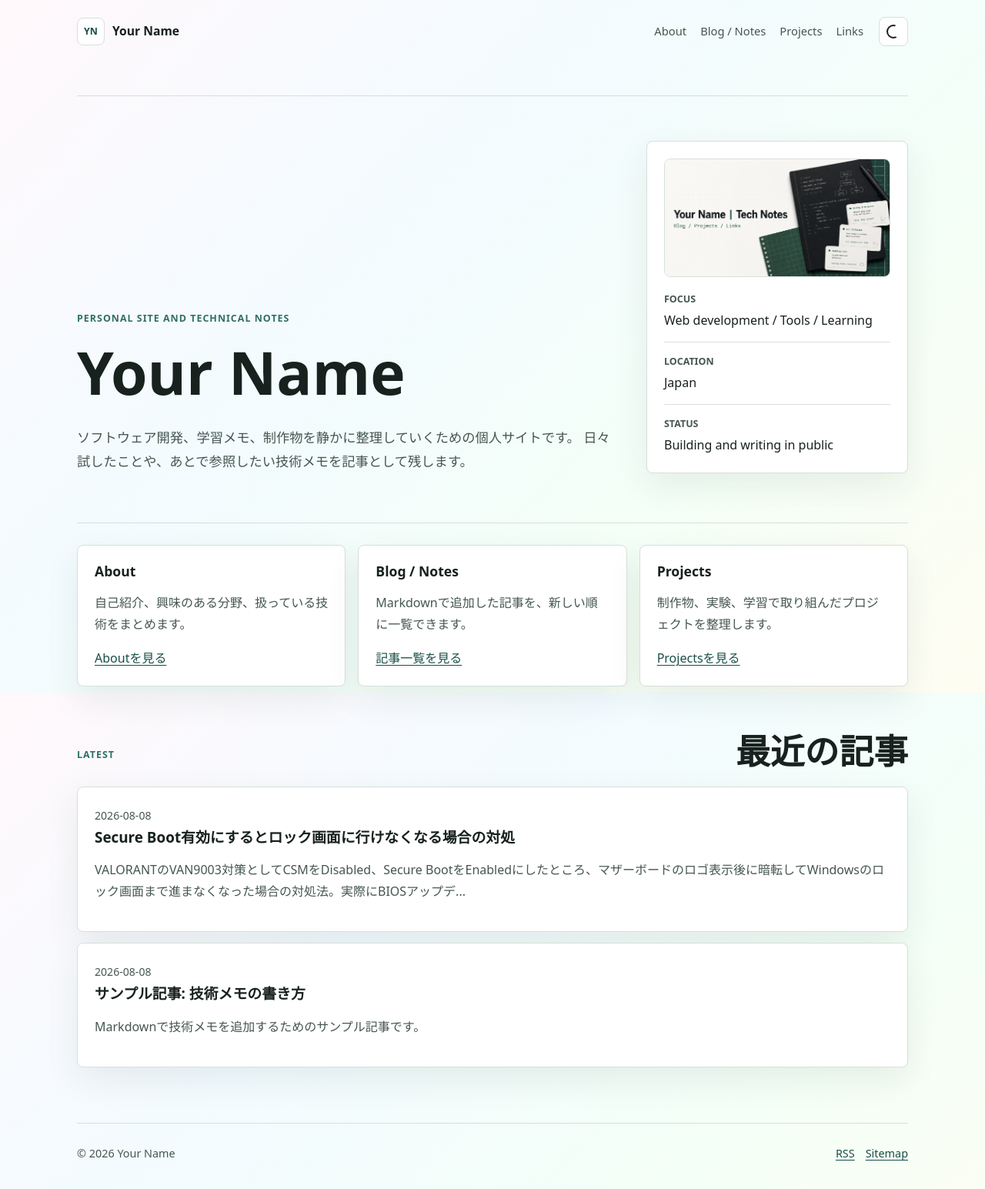
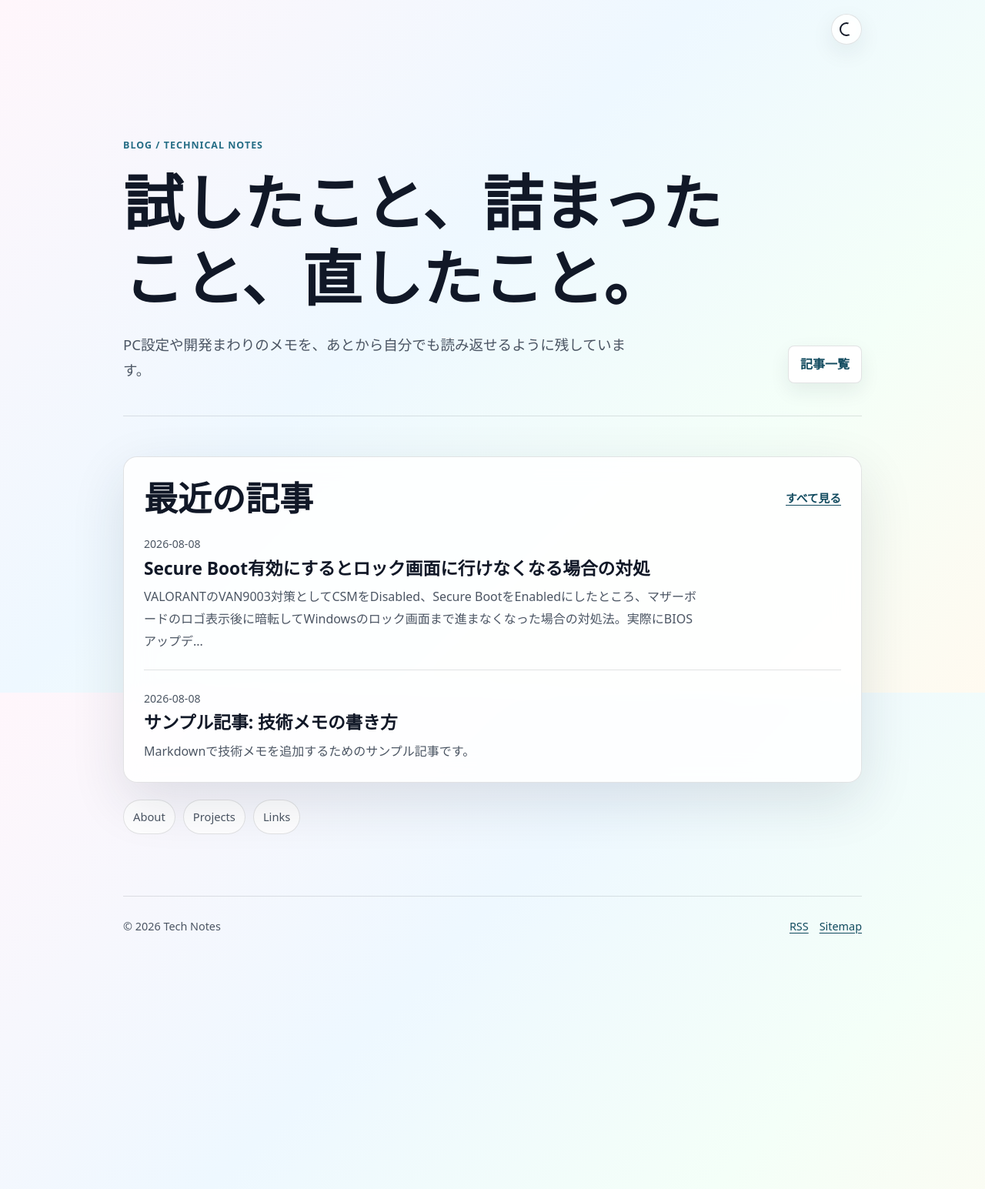
Before and after one commit to atyuyaya/atyuyaya.github.io, a Jekyll site: the page built from index.html, in a window 1280 px wide. Shown: the whole page at 77% size. Built offline with Jekyll 4.4.1, drawn with Linux system fonts in a browser that asks for light colours; after the commit the page ends 1251 px from its top, so only the background shows below that.

Commit message:
Polish site layout

```diff
--- a/_config.yml
+++ b/_config.yml
@@ -1,4 +1,4 @@
-title: "Your Name | Tech Notes"
+title: "Tech Notes"
 description: "プロフィール、制作物、ブログ・技術メモをまとめる個人サイトです。"
 lang: ja-JP
 timezone: Asia/Tokyo
@@ -10,7 +10,7 @@ url: "https://atyuyaya.github.io"
 baseurl: ""
 
 author:
-  name: "Your Name"
+  name: ""
   email: ""
   github: "atyuyaya"
   x: ""
@@ -24,7 +24,7 @@ defaults:
       type: "posts"
     values:
       layout: post
-      author: "Your Name"
+      author: ""
   - scope:
       path: ""
     values:
--- a/_includes/footer.html
+++ b/_includes/footer.html
@@ -1,5 +1,5 @@
 <footer class="site-footer">
-  <p>&copy; {{ site.time | date: "%Y" }} {{ site.author.name }}</p>
+  <p>&copy; {{ site.time | date: "%Y" }} Tech Notes</p>
   <div>
     <a href="{{ '/feed.xml' | relative_url }}">RSS</a>
     <a href="{{ '/sitemap.xml' | relative_url }}">Sitemap</a>
--- a/_includes/header.html
+++ b/_includes/header.html
@@ -1,14 +1,4 @@
 <header class="site-header">
-  <a class="site-logo" href="{{ '/' | relative_url }}" aria-label="{{ site.title }} home">
-    <span aria-hidden="true">YN</span>
-    <strong>{{ site.author.name }}</strong>
-  </a>
-  <nav class="site-nav" aria-label="Main navigation">
-    <a href="{{ '/about/' | relative_url }}">About</a>
-    <a href="{{ '/blog/' | relative_url }}">Blog / Notes</a>
-    <a href="{{ '/projects/' | relative_url }}">Projects</a>
-    <a href="{{ '/links/' | relative_url }}">Links</a>
-  </nav>
   <button class="theme-toggle" type="button" aria-label="テーマを切り替える" aria-pressed="false">
     <span class="theme-toggle__icon" aria-hidden="true"></span>
   </button>
--- a/assets/css/main.css
+++ b/assets/css/main.css
@@ -1,63 +1,75 @@
 :root {
-  --bg: #f5f7f6;
-  --page-bg: linear-gradient(135deg, #fff8fb 0%, #f3fbff 36%, #f4fff7 70%, #fffdf2 100%);
-  --surface: #ffffff;
-  --surface-soft: #edf2f0;
-  --text: #17211e;
-  --muted: #455650;
-  --line: #d7dfda;
-  --accent: #2f6f63;
-  --accent-strong: #184f47;
-  --accent-soft: #dbeae5;
-  --code-bg: #edf2f1;
-  --shadow: 0 16px 44px rgba(27, 45, 39, 0.08);
+  --bg: #fbfcff;
+  --page-bg: linear-gradient(135deg, #fff6fb 0%, #eef8ff 42%, #f4fff8 72%, #fffaf0 100%);
+  --surface: rgba(255, 255, 255, 0.86);
+  --surface-solid: #ffffff;
+  --surface-soft: #f4f7fb;
+  --text: #111827;
+  --muted: #4b5563;
+  --line: rgba(17, 24, 39, 0.12);
+  --accent: #256d85;
+  --accent-strong: #124b5f;
+  --accent-soft: #e4f3f7;
+  --code-bg: #f1f5f9;
+  --warning: #a16207;
+  --danger: #b42318;
+  --shadow: 0 24px 70px rgba(31, 41, 55, 0.12);
   --radius: 8px;
 }
 
 @media (prefers-color-scheme: dark) {
   :root {
-    --bg: #121614;
-    --page-bg: linear-gradient(135deg, #101719 0%, #16211e 52%, #221f28 100%);
-    --surface: #1a201d;
-    --surface-soft: #202a25;
-    --text: #eef3ef;
-    --muted: #a6b4ad;
-    --line: #334039;
-    --accent: #7ac7b6;
-    --accent-strong: #a5ddd2;
-    --accent-soft: #233a35;
-    --code-bg: #242d29;
+    --bg: #0e1117;
+    --page-bg: linear-gradient(135deg, #10131c 0%, #122026 45%, #1d1a28 100%);
+    --surface: rgba(20, 26, 34, 0.9);
+    --surface-solid: #151b24;
+    --surface-soft: #1d2631;
+    --text: #f4f7fb;
+    --muted: #c1cad6;
+    --line: rgba(255, 255, 255, 0.14);
+    --accent: #85d3e7;
+    --accent-strong: #b8ecf7;
+    --accent-soft: #18323b;
+    --code-bg: #202a36;
+    --warning: #f6c453;
+    --danger: #ff8f86;
     --shadow: none;
   }
 }
 
 :root[data-theme="light"] {
-  --bg: #f5f7f6;
-  --page-bg: linear-gradient(135deg, #fff8fb 0%, #f3fbff 36%, #f4fff7 70%, #fffdf2 100%);
-  --surface: #ffffff;
-  --surface-soft: #edf2f0;
-  --text: #17211e;
-  --muted: #455650;
-  --line: #d7dfda;
-  --accent: #2f6f63;
-  --accent-strong: #184f47;
-  --accent-soft: #dbeae5;
-  --code-bg: #edf2f1;
-  --shadow: 0 16px 44px rgba(27, 45, 39, 0.08);
+  --bg: #fbfcff;
+  --page-bg: linear-gradient(135deg, #fff6fb 0%, #eef8ff 42%, #f4fff8 72%, #fffaf0 100%);
+  --surface: rgba(255, 255, 255, 0.86);
+  --surface-solid: #ffffff;
+  --surface-soft: #f4f7fb;
+  --text: #111827;
+  --muted: #4b5563;
+  --line: rgba(17, 24, 39, 0.12);
+  --accent: #256d85;
+  --accent-strong: #124b5f;
+  --accent-soft: #e4f3f7;
+  --code-bg: #f1f5f9;
+  --warning: #a16207;
+  --danger: #b42318;
+  --shadow: 0 24px 70px rgba(31, 41, 55, 0.12);
 }
 
 :root[data-theme="dark"] {
-  --bg: #121614;
-  --page-bg: linear-gradient(135deg, #101719 0%, #16211e 52%, #221f28 100%);
-  --surface: #1a201d;
-  --surface-soft: #202a25;
-  --text: #eef3ef;
-  --muted: #a6b4ad;
-  --line: #334039;
-  --accent: #7ac7b6;
-  --accent-strong: #a5ddd2;
-  --accent-soft: #233a35;
-  --code-bg: #242d29;
+  --bg: #0e1117;
+  --page-bg: linear-gradient(135deg, #10131c 0%, #122026 45%, #1d1a28 100%);
+  --surface: rgba(20, 26, 34, 0.9);
+  --surface-solid: #151b24;
+  --surface-soft: #1d2631;
+  --text: #f4f7fb;
+  --muted: #c1cad6;
+  --line: rgba(255, 255, 255, 0.14);
+  --accent: #85d3e7;
+  --accent-strong: #b8ecf7;
+  --accent-soft: #18323b;
+  --code-bg: #202a36;
+  --warning: #f6c453;
+  --danger: #ff8f86;
   --shadow: none;
 }
 
@@ -70,21 +82,22 @@ html {
 }
 
 body {
+  min-height: 100vh;
   margin: 0;
   background: var(--bg);
   background-image: var(--page-bg);
   background-attachment: fixed;
   color: var(--text);
-  font-family: system-ui, -apple-system, BlinkMacSystemFont, "Segoe UI", sans-serif;
+  font-family: ui-sans-serif, system-ui, -apple-system, BlinkMacSystemFont, "Segoe UI", sans-serif;
   font-size: 16px;
-  line-height: 1.75;
+  line-height: 1.8;
   letter-spacing: 0;
 }
 
 a {
   color: var(--accent-strong);
   text-decoration-thickness: 0.08em;
-  text-underline-offset: 0.2em;
+  text-underline-offset: 0.22em;
 }
 
 a:hover {
@@ -99,69 +112,31 @@ svg {
 .site-header,
 .site-main,
 .site-footer {
-  width: min(1080px, calc(100% - 32px));
+  width: min(960px, calc(100% - 36px));
   margin-inline: auto;
 }
 
 .site-header {
-  display: grid;
-  grid-template-columns: auto 1fr auto;
-  align-items: center;
-  gap: 20px;
-  padding: 22px 0;
+  display: flex;
+  justify-content: flex-end;
+  padding: 18px 0 6px;
 }
 
-.site-logo {
-  display: inline-flex;
-  align-items: center;
-  gap: 10px;
-  color: var(--text);
-  text-decoration: none;
-}
-
-.site-logo span {
-  display: grid;
-  width: 36px;
-  height: 36px;
-  place-items: center;
-  border: 1px solid var(--line);
-  border-radius: var(--radius);
-  background: var(--surface);
-  color: var(--accent-strong);
-  font-size: 0.78rem;
-  font-weight: 700;
-}
-
-.site-logo strong {
-  font-size: 0.98rem;
-}
-
+.site-logo,
 .site-nav {
-  display: flex;
-  flex-wrap: wrap;
-  justify-content: flex-end;
-  gap: 6px 18px;
-}
-
-.site-nav a {
-  color: var(--muted);
-  font-size: 0.92rem;
-  text-decoration: none;
-}
-
-.site-nav a:hover {
-  color: var(--text);
+  display: none;
 }
 
 .theme-toggle {
   display: grid;
-  width: 38px;
-  height: 38px;
+  width: 40px;
+  height: 40px;
   place-items: center;
   border: 1px solid var(--line);
-  border-radius: var(--radius);
+  border-radius: 999px;
   background: var(--surface);
   color: var(--text);
+  box-shadow: 0 10px 30px rgba(31, 41, 55, 0.08);
   cursor: pointer;
 }
 
@@ -180,7 +155,7 @@ svg {
   width: 12px;
   height: 20px;
   border-radius: 50%;
-  background: var(--surface);
+  background: var(--surface-solid);
   content: "";
 }
 
@@ -189,24 +164,23 @@ svg {
 }
 
 .site-main {
-  padding: 42px 0 72px;
+  padding: 28px 0 80px;
 }
 
-.intro {
+.home-hero {
   display: grid;
-  grid-template-columns: minmax(0, 1fr) 340px;
-  gap: 32px;
+  grid-template-columns: minmax(0, 1fr) auto;
+  gap: 24px;
   align-items: end;
-  padding: 58px 0 64px;
-  border-top: 1px solid var(--line);
+  padding: clamp(40px, 8vw, 86px) 0 42px;
   border-bottom: 1px solid var(--line);
 }
 
 .eyebrow {
-  margin: 0 0 12px;
+  margin: 0 0 14px;
   color: var(--accent);
   font-size: 0.78rem;
-  font-weight: 700;
+  font-weight: 800;
   letter-spacing: 0.08em;
   text-transform: uppercase;
 }
@@ -215,131 +189,91 @@ h1,
 h2,
 h3 {
   margin: 0;
-  line-height: 1.25;
+  color: var(--text);
+  line-height: 1.24;
   letter-spacing: 0;
 }
 
 h1 {
-  max-width: 760px;
-  font-size: clamp(2.3rem, 6vw, 4.8rem);
+  max-width: 780px;
+  font-size: clamp(2.3rem, 7vw, 4.9rem);
 }
 
 .lead {
-  max-width: 720px;
+  max-width: 680px;
   margin: 22px 0 0;
   color: var(--muted);
-  font-size: 1.08rem;
+  font-size: clamp(1rem, 2vw, 1.16rem);
 }
 
-.profile-panel,
-.feature-card,
-.post-item,
-.project-item,
-.link-list a,
-.ad-slot {
+.hero-link,
+.button-link {
+  display: inline-flex;
+  align-items: center;
+  min-height: 42px;
+  padding: 9px 15px;
   border: 1px solid var(--line);
   border-radius: var(--radius);
-  background: var(--surface);
-  box-shadow: var(--shadow);
-}
-
-.profile-panel {
-  padding: 22px;
-}
-
-.profile-panel__image {
-  display: block;
-  width: 100%;
-  aspect-ratio: 1200 / 630;
-  object-fit: cover;
-  margin-bottom: 18px;
-  border: 1px solid var(--line);
-  border-radius: var(--radius);
-}
-
-.profile-panel dl,
-.profile-panel dd {
-  margin: 0;
-}
-
-.profile-panel div {
-  padding: 14px 0;
-  border-bottom: 1px solid var(--line);
-}
-
-.profile-panel div:first-child {
-  padding-top: 0;
-}
-
-.profile-panel div:last-child {
-  padding-bottom: 0;
-  border-bottom: 0;
-}
-
-.profile-panel dt {
-  color: var(--muted);
-  font-size: 0.78rem;
+  background: var(--surface-solid);
+  color: var(--accent-strong);
+  box-shadow: 0 10px 26px rgba(31, 41, 55, 0.08);
   font-weight: 700;
-  text-transform: uppercase;
-}
-
-.profile-panel dd {
-  margin-top: 2px;
-}
-
-.section-grid {
-  display: grid;
-  grid-template-columns: repeat(3, minmax(0, 1fr));
-  gap: 16px;
-  margin-top: 28px;
-}
-
-.feature-card {
-  padding: 22px;
-}
-
-.feature-card h2 {
-  font-size: 1.1rem;
-}
-
-.feature-card p,
-.post-item p,
-.project-item p {
-  color: var(--muted);
+  text-decoration: none;
 }
 
 .content-section,
 .page-header,
 .page-content,
 .post {
-  margin-top: 56px;
+  margin-top: 52px;
+}
+
+.latest-section {
+  padding: 26px;
+  border: 1px solid var(--line);
+  border-radius: 18px;
+  background: var(--surface);
+  box-shadow: var(--shadow);
+  backdrop-filter: blur(16px);
 }
 
 .section-heading {
   display: flex;
-  align-items: end;
+  align-items: center;
   justify-content: space-between;
-  gap: 20px;
+  gap: 18px;
   margin-bottom: 18px;
 }
 
 .section-heading h2,
 .page-header h1,
 .post-header h1 {
-  font-size: clamp(1.7rem, 4vw, 2.8rem);
+  font-size: clamp(1.7rem, 4vw, 2.75rem);
+}
+
+.section-heading a {
+  white-space: nowrap;
+  font-size: 0.92rem;
+  font-weight: 700;
 }
 
 .post-list {
   display: grid;
-  gap: 14px;
-}
-
-.post-list--full {
-  gap: 18px;
+  gap: 0;
 }
 
 .post-item {
-  padding: 22px;
+  padding: 22px 0;
+  border-top: 1px solid var(--line);
+}
+
+.post-item:first-child {
+  border-top: 0;
+  padding-top: 0;
+}
+
+.post-item:last-child {
+  padding-bottom: 0;
 }
 
 .post-item time,
@@ -352,7 +286,7 @@ h1 {
 .post-item h2,
 .post-item h3 {
   margin-top: 4px;
-  font-size: 1.18rem;
+  font-size: clamp(1.16rem, 2vw, 1.42rem);
 }
 
 .post-item h2 a,
@@ -363,29 +297,41 @@ h1 {
 
 .post-item h2 a:hover,
 .post-item h3 a:hover {
-  color: var(--accent);
+  color: var(--accent-strong);
 }
 
-.tag-list {
+.post-item p,
+.project-item p {
+  max-width: 720px;
+  margin: 8px 0 0;
+  color: var(--muted);
+}
+
+.quick-links {
   display: flex;
   flex-wrap: wrap;
-  gap: 8px;
-  padding: 0;
-  margin: 12px 0 0;
-  list-style: none;
+  gap: 10px;
+  margin-top: 22px;
 }
 
-.tag-list li {
-  padding: 3px 9px;
+.quick-links a {
+  padding: 8px 12px;
   border: 1px solid var(--line);
   border-radius: 999px;
-  background: var(--accent-soft);
-  color: var(--accent-strong);
-  font-size: 0.78rem;
+  background: var(--surface);
+  color: var(--muted);
+  font-size: 0.92rem;
+  text-decoration: none;
+}
+
+.quick-links a:hover {
+  color: var(--text);
 }
 
 .page-header {
   max-width: 760px;
+  padding-bottom: 26px;
+  border-bottom: 1px solid var(--line);
 }
 
 .page-header p {
@@ -395,12 +341,24 @@ h1 {
 .page-content,
 .post {
   max-width: 820px;
+  padding: clamp(24px, 4vw, 42px);
+  border: 1px solid var(--line);
+  border-radius: 18px;
+  background: var(--surface);
+  box-shadow: var(--shadow);
+  backdrop-filter: blur(16px);
 }
 
 .page-content h2,
 .post-body h2 {
-  margin-top: 34px;
-  font-size: 1.45rem;
+  margin-top: 38px;
+  font-size: 1.55rem;
+}
+
+.page-content h3,
+.post-body h3 {
+  margin-top: 28px;
+  font-size: 1.18rem;
 }
 
 .page-content p,
@@ -415,7 +373,7 @@ h1 {
 }
 
 .post-header {
-  padding-bottom: 24px;
+  padding-bottom: 26px;
   border-bottom: 1px solid var(--line);
 }
 
@@ -431,6 +389,25 @@ h1 {
   margin-bottom: 18px;
   color: var(--accent-strong);
   font-size: 0.92rem;
+  font-weight: 700;
+}
+
+.tag-list {
+  display: flex;
+  flex-wrap: wrap;
+  gap: 8px;
+  padding: 0;
+  margin: 14px 0 0;
+  list-style: none;
+}
+
+.tag-list li {
+  padding: 3px 9px;
+  border: 1px solid var(--line);
+  border-radius: 999px;
+  background: var(--accent-soft);
+  color: var(--accent-strong);
+  font-size: 0.78rem;
 }
 
 .post-body {
@@ -444,13 +421,13 @@ h1 {
 }
 
 .article-figure {
-  margin: 26px 0;
+  margin: 30px 0;
 }
 
 .article-figure img {
   border: 1px solid var(--line);
   border-radius: var(--radius);
-  background: var(--surface);
+  background: var(--surface-solid);
 }
 
 .article-figure figcaption {
@@ -461,7 +438,7 @@ h1 {
 }
 
 .callout {
-  margin: 26px 0;
+  margin: 28px 0;
   padding: 18px 20px;
   border: 1px solid var(--line);
   border-left: 5px solid var(--accent);
@@ -478,13 +455,13 @@ h1 {
 }
 
 .callout--warning {
-  border-left-color: #b7791f;
-  background: color-mix(in srgb, #f6d365 24%, var(--surface));
+  border-left-color: var(--warning);
+  background: color-mix(in srgb, #f6d365 22%, var(--surface-solid));
 }
 
 .callout--danger {
-  border-left-color: #c2413a;
-  background: color-mix(in srgb, #f2a7a2 22%, var(--surface));
+  border-left-color: var(--danger);
+  background: color-mix(in srgb, #f2a7a2 20%, var(--surface-solid));
 }
 
 .post-body pre {
@@ -501,11 +478,12 @@ h1 {
 }
 
 .post-footer {
-  margin-top: 36px;
+  margin-top: 38px;
   padding-top: 18px;
   border-top: 1px solid var(--line);
 }
 
+.section-grid,
 .project-list,
 .link-list {
   display: grid;
@@ -514,16 +492,40 @@ h1 {
   list-style: none;
 }
 
+.section-grid {
+  grid-template-columns: repeat(3, minmax(0, 1fr));
+  margin-top: 28px;
+}
+
+.feature-card,
+.project-item,
+.link-list a,
+.ad-slot {
+  border: 1px solid var(--line);
+  border-radius: var(--radius);
+  background: var(--surface);
+  box-shadow: var(--shadow);
+}
+
+.feature-card {
+  padding: 22px;
+}
+
+.feature-card h2,
+.project-item h2 {
+  font-size: 1.1rem;
+}
+
+.feature-card p {
+  color: var(--muted);
+}
+
 .project-item {
   display: flex;
   align-items: center;
   justify-content: space-between;
   gap: 20px;
   padding: 22px;
-}
-
-.project-item h2 {
-  font-size: 1.14rem;
 }
 
 .link-list a {
@@ -542,11 +544,11 @@ h1 {
 
 .ad-slot {
   display: grid;
-  min-height: 84px;
+  min-height: 78px;
   margin: 36px 0;
   place-items: center;
   border-style: dashed;
-  background: var(--surface-soft);
+  background: color-mix(in srgb, var(--surface-soft) 80%, transparent);
   color: var(--muted);
   font-size: 0.78rem;
   text-transform: uppercase;
@@ -555,16 +557,6 @@ h1 {
 .empty-state {
   max-width: 640px;
   padding: 70px 0;
-}
-
-.button-link {
-  display: inline-flex;
-  margin-top: 16px;
-  padding: 10px 14px;
-  border: 1px solid var(--line);
-  border-radius: var(--radius);
-  background: var(--surface);
-  text-decoration: none;
 }
 
 .site-footer {
@@ -587,26 +579,23 @@ h1 {
 }
 
 @media (max-width: 820px) {
-  .site-header {
-    grid-template-columns: 1fr auto;
+  .site-header,
+  .site-main,
+  .site-footer {
+    width: min(100% - 28px, 960px);
   }
 
-  .site-nav {
-    grid-column: 1 / -1;
-    justify-content: flex-start;
+  .home-hero {
+    grid-template-columns: 1fr;
+    padding-top: 34px;
   }
 
-  .intro,
+  .hero-link {
+    width: fit-content;
+  }
+
   .section-grid {
     grid-template-columns: 1fr;
-  }
-
-  .intro {
-    padding: 42px 0 46px;
-  }
-
-  .profile-panel {
-    max-width: none;
   }
 }
 
@@ -614,21 +603,17 @@ h1 {
   .site-header,
   .site-main,
   .site-footer {
-    width: min(100% - 24px, 1080px);
+    width: min(100% - 22px, 960px);
   }
 
-  .site-nav {
-    gap: 4px 12px;
+  .latest-section,
+  .page-content,
+  .post {
+    padding: 20px;
+    border-radius: 14px;
   }
 
-  .site-nav a {
-    font-size: 0.88rem;
-  }
-
-  .intro {
-    padding-top: 32px;
-  }
-
+  .section-heading,
   .project-item,
   .link-list a,
   .site-footer {
--- a/index.html
+++ b/index.html
@@ -1,59 +1,22 @@
 ---
 layout: default
-title: Home
+title: Blog / Notes
 description: "プロフィール、制作物、ブログ・技術メモをまとめる個人サイトです。"
 ---
 
-<section class="intro" aria-labelledby="intro-title">
-  <div class="intro__copy">
-    <p class="eyebrow">Personal site and technical notes</p>
-    <h1 id="intro-title">Your Name</h1>
-    <p class="lead">
-      ソフトウェア開発、学習メモ、制作物を静かに整理していくための個人サイトです。
-      日々試したことや、あとで参照したい技術メモを記事として残します。
-    </p>
+<section class="home-hero" aria-labelledby="home-title">
+  <div>
+    <p class="eyebrow">Blog / Technical Notes</p>
+    <h1 id="home-title">試したこと、詰まったこと、直したこと。</h1>
+    <p class="lead">PC設定や開発まわりのメモを、あとから自分でも読み返せるように残しています。</p>
   </div>
-  <aside class="profile-panel" aria-label="プロフィール概要">
-    <img class="profile-panel__image" src="{{ '/assets/og-image.png' | relative_url }}" alt="Your Name Tech Notesのプレビュー画像" loading="lazy">
-    <dl>
-      <div>
-        <dt>Focus</dt>
-        <dd>Web development / Tools / Learning</dd>
-      </div>
-      <div>
-        <dt>Location</dt>
-        <dd>Japan</dd>
-      </div>
-      <div>
-        <dt>Status</dt>
-        <dd>Building and writing in public</dd>
-      </div>
-    </dl>
-  </aside>
+  <a class="hero-link" href="{{ '/blog/' | relative_url }}">記事一覧</a>
 </section>
 
-<section class="section-grid" aria-label="サイト概要">
-  <article class="feature-card">
-    <h2>About</h2>
-    <p>自己紹介、興味のある分野、扱っている技術をまとめます。</p>
-    <a href="{{ '/about/' | relative_url }}">Aboutを見る</a>
-  </article>
-  <article class="feature-card">
-    <h2>Blog / Notes</h2>
-    <p>Markdownで追加した記事を、新しい順に一覧できます。</p>
-    <a href="{{ '/blog/' | relative_url }}">記事一覧を見る</a>
-  </article>
-  <article class="feature-card">
-    <h2>Projects</h2>
-    <p>制作物、実験、学習で取り組んだプロジェクトを整理します。</p>
-    <a href="{{ '/projects/' | relative_url }}">Projectsを見る</a>
-  </article>
-</section>
-
-<section class="content-section" aria-labelledby="latest-notes">
+<section class="content-section latest-section" aria-labelledby="latest-notes">
   <div class="section-heading">
-    <p class="eyebrow">Latest</p>
     <h2 id="latest-notes">最近の記事</h2>
+    <a href="{{ '/blog/' | relative_url }}">すべて見る</a>
   </div>
 
   <div class="post-list">
@@ -67,4 +30,10 @@ description: "プロフィール、制作物、ブログ・技術メモをまと
   </div>
 </section>
 
+<section class="quick-links" aria-label="サイト内リンク">
+  <a href="{{ '/about/' | relative_url }}">About</a>
+  <a href="{{ '/projects/' | relative_url }}">Projects</a>
+  <a href="{{ '/links/' | relative_url }}">Links</a>
+</section>
+
 {% include ad-slot.html label="home-inline" %}
```
